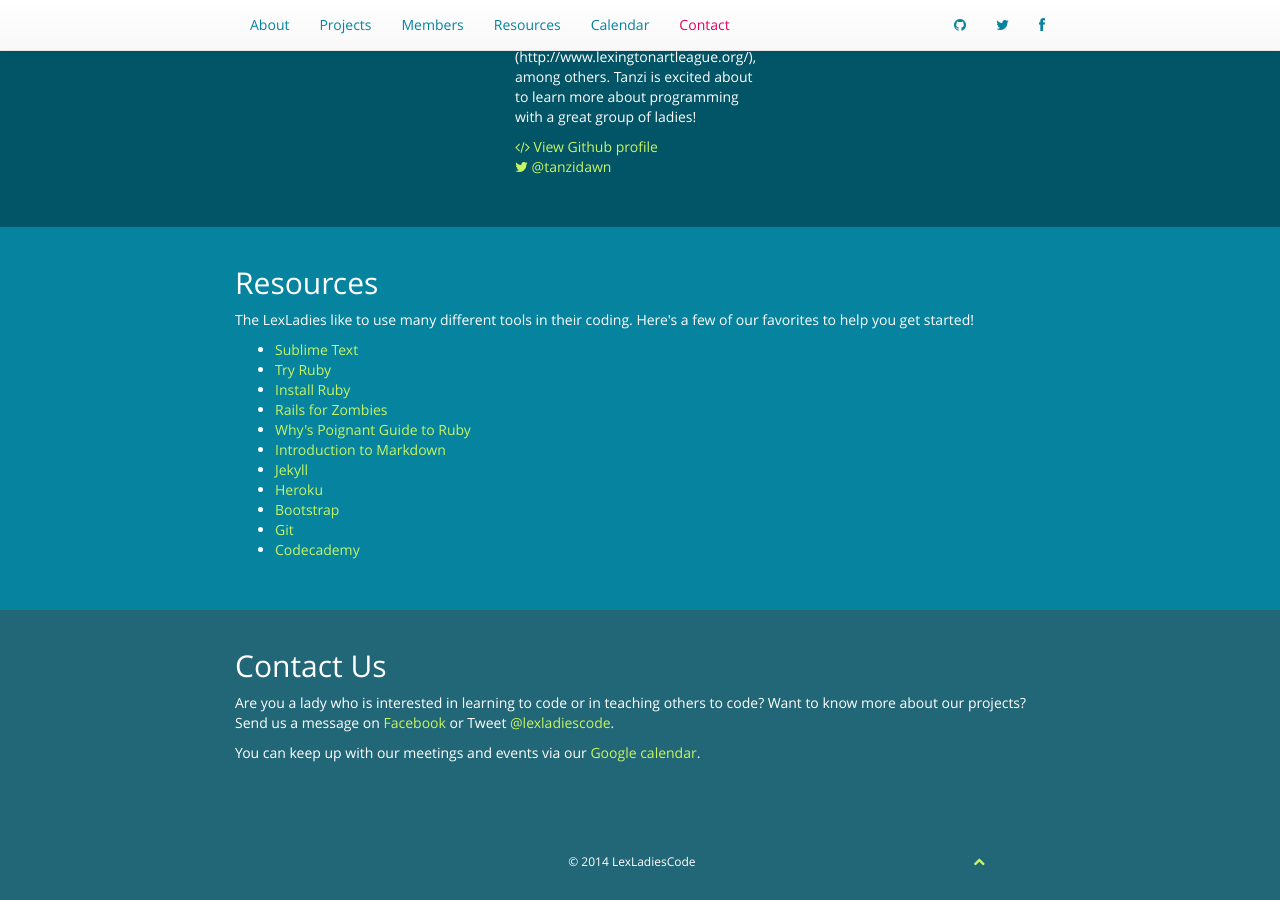
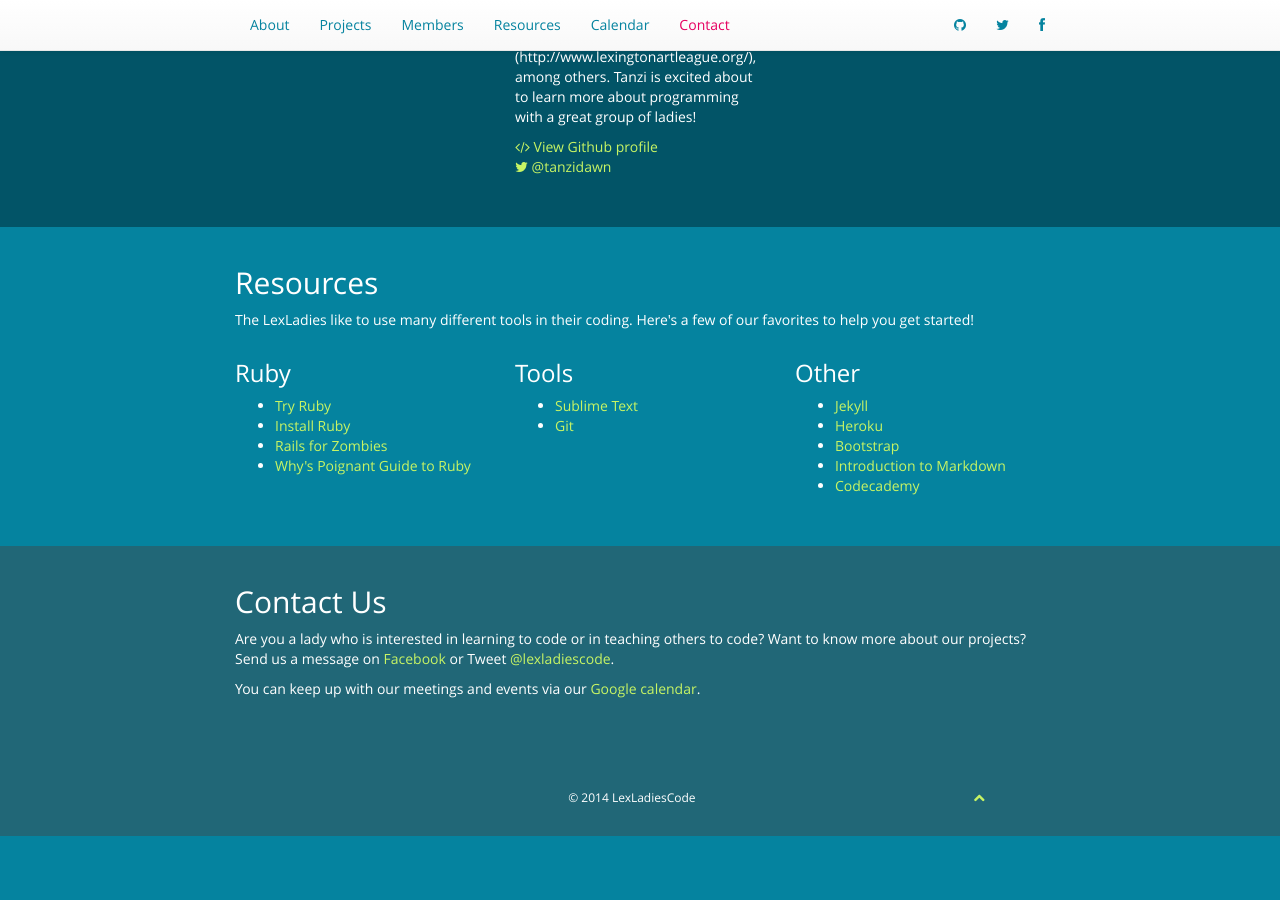
Before and after one commit to LexLadiesCode/LexLadiesCode.github.io, a Jekyll site: the page built from index.html, in a window 1280 px wide and 900 px high, scrolled down 3002 px. Built offline with Jekyll 4.4.1, drawn with Linux system fonts in a browser that asks for light colours; nearby versions of some CDN libraries; Markdown is read by kramdown in place of the engine named in the settings; after the commit the page ends 3838 px from its top, so only the background shows below that.

Commit message:
Split resources into 3 columns

```diff
--- a/_includes/resources.html
+++ b/_includes/resources.html
@@ -3,18 +3,33 @@
 		<h2>Resources</h2>
 		<p>The LexLadies like to use many different tools in their coding. Here's a few of our favorites to help you get started!
 		</p>
+		<div class="row">
+			<div class="col-md-4">
+				<h3>Ruby</h3>
 				<ul>
-			<li><a href="http://www.sublimetext.com/">Sublime Text</a></li>
 					<li><a href="http://tryruby.org">Try Ruby</a></li>
 					<li><a href="https://www.ruby-lang.org/en/installation/">Install Ruby</a></li>
 					<li><a href="http://railsforzombies.org/">Rails for Zombies</a></li>
 					<li><a href="http://www.rubyinside.com/media/poignant-guide.pdf">Why's Poignant Guide to Ruby</a></li>
-			<li><a href="http://daringfireball.net/projects/markdown/syntax">Introduction to Markdown</a></li>
+				</ul>
+			</div>
+			<div class="col-md-4">
+				<h3>Tools</h3>
+				<ul>
+					<li><a href="http://www.sublimetext.com/">Sublime Text</a></li>
+					<li><a href="http://git-scm.com/doc">Git</a></li>
+				</ul>
+			</div>
+			<div class="col-md-4">
+				<h3>Other</h3>
+				<ul>
 					<li><a href="http://jekyllrb.com/">Jekyll</a></li>
 					<li><a href="https://www.heroku.com/">Heroku</a></li>
 					<li><a href="http://getbootstrap.com/">Bootstrap</a></li>
-			<li><a href="http://git-scm.com/doc">Git</a></li>
+					<li><a href="http://daringfireball.net/projects/markdown/syntax">Introduction to Markdown</a></li>
 					<li><a href="http://www.codecademy.com/">Codecademy</a></li>
 				</ul>
 			</div>
+		</div>
+	</div>
 </section>
```
Lines whose indentation alone changed are shown as unchanged.
